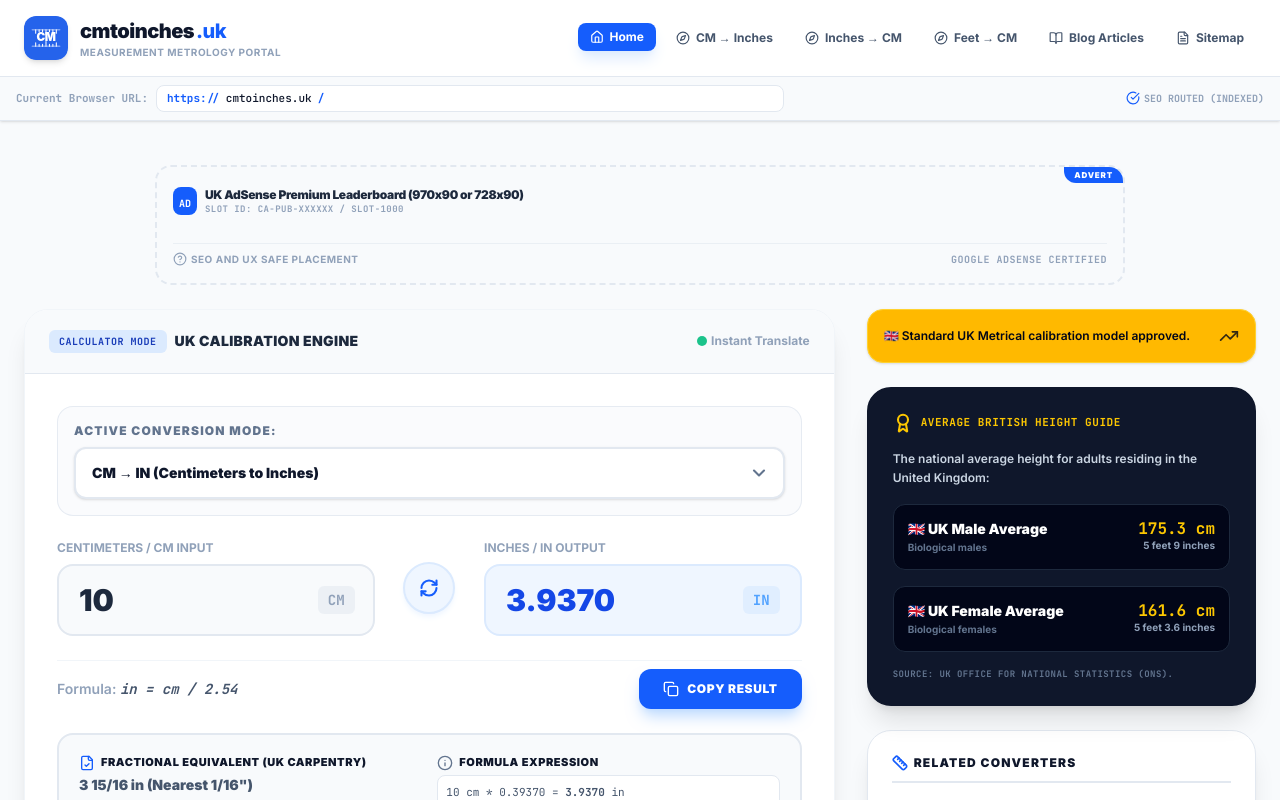
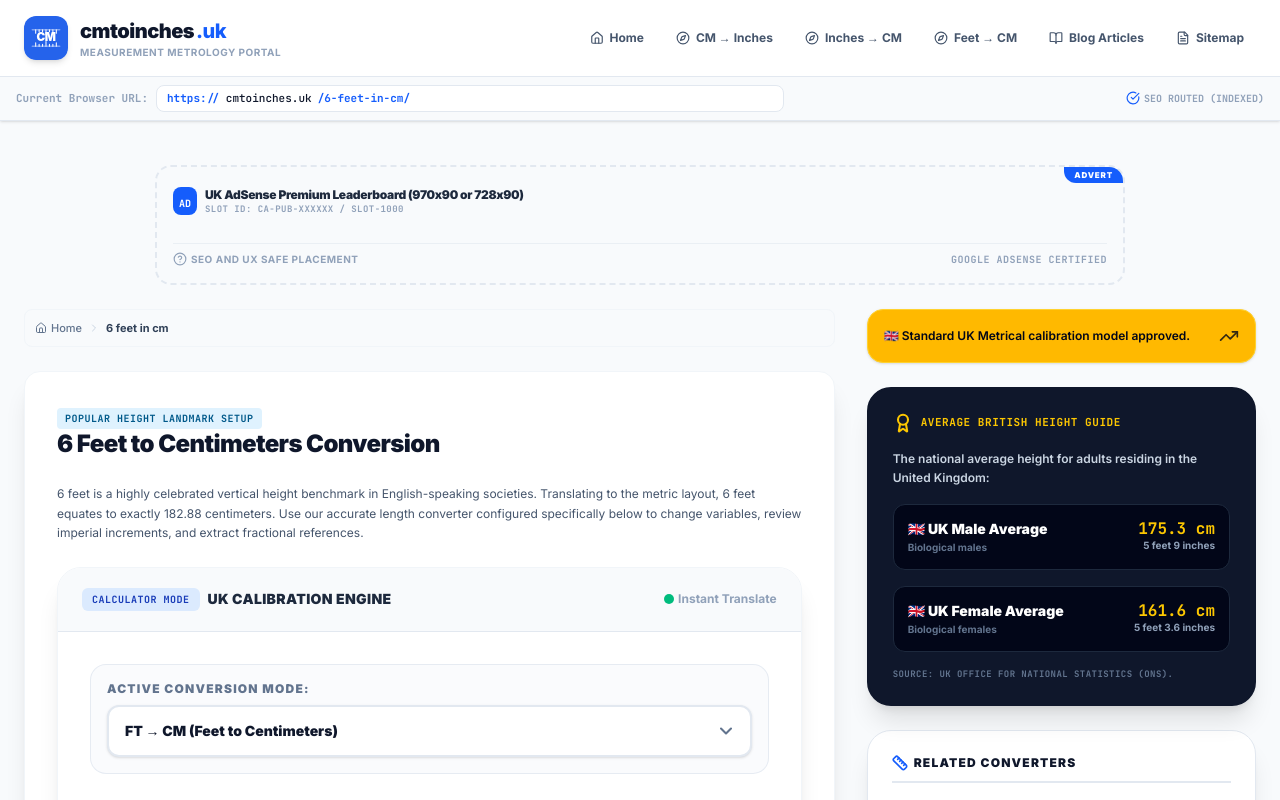
Before and after one commit to umakant345435t/cmtoinchesuk, a React (Vite) app: page /6-feet-in-cm in a window 1280 px wide. Shown: the top 800 px of the page. Built offline with nearby package versions, Linux system fonts and the light colour scheme.

Commit message:
feat: implement SPA routing and deployment workflow
Add dynamic route initialization from URL path and configure GitHub Actions for automatic deployment to GitHub Pages with 404 fallback handling.

```diff
--- a/src/App.tsx
+++ b/src/App.tsx
@@ -30,7 +30,50 @@ import {
 } from 'lucide-react';
 
 export default function App() {
-  const [currentPath, setCurrentPath] = useState<RoutePath>('/');
+  const [currentPath, setCurrentPath] = useState<RoutePath>(() => {
+    if (typeof window !== 'undefined') {
+      let path = window.location.pathname;
+      if (!path.endsWith('/') && !path.includes('.')) {
+        path = path + '/';
+      }
+
+      const allPaths: string[] = [
+        '/',
+        '/cm-to-inches/',
+        '/inches-to-cm/',
+        '/feet-to-cm/',
+        '/cm-to-feet/',
+        '/meters-to-feet/',
+        '/feet-to-meters/',
+        '/mm-to-inches/',
+        '/inches-to-mm/',
+        '/150-cm-to-inches/',
+        '/170-cm-to-inches/',
+        '/180-cm-to-inches/',
+        '/200-cm-to-inches/',
+        '/5-feet-in-cm/',
+        '/6-feet-in-cm/',
+        '/about-us/',
+        '/contact-us/',
+        '/privacy-policy/',
+        '/terms-and-conditions/',
+        '/disclaimer/',
+        '/cookie-policy/',
+        '/sitemap/',
+        '/blog/',
+        '/blog/how-many-inches-in-1-cm/',
+        '/blog/cm-vs-inches/',
+        '/blog/uk-height-conversion-guide/',
+        '/blog/clothing-size-conversion/',
+        '/blog/international-measurement-systems/'
+      ];
+
+      if (allPaths.includes(path)) {
+        return path as RoutePath;
+      }
+    }
+    return '/';
+  });
   const [converterType, setConverterType] = useState<string>('cm-to-inches');
   const [converterValue, setConverterValue] = useState<number | undefined>(undefined);
 
@@ -41,6 +84,65 @@ export default function App() {
   const [contactMessage, setContactMessage] = useState('');
   const [contactSubmitted, setContactSubmitted] = useState(false);
   const [emailCopied, setEmailCopied] = useState(false);
+
+  // Handle popstate (browser back/forward buttons)
+  useEffect(() => {
+    const handlePopState = () => {
+      let path = window.location.pathname;
+      if (!path.endsWith('/') && !path.includes('.')) {
+        path = path + '/';
+      }
+
+      const allPaths: string[] = [
+        '/',
+        '/cm-to-inches/',
+        '/inches-to-cm/',
+        '/feet-to-cm/',
+        '/cm-to-feet/',
+        '/meters-to-feet/',
+        '/feet-to-meters/',
+        '/mm-to-inches/',
+        '/inches-to-mm/',
+        '/150-cm-to-inches/',
+        '/170-cm-to-inches/',
+        '/180-cm-to-inches/',
+        '/200-cm-to-inches/',
+        '/5-feet-in-cm/',
+        '/6-feet-in-cm/',
+        '/about-us/',
+        '/contact-us/',
+        '/privacy-policy/',
+        '/terms-and-conditions/',
+        '/disclaimer/',
+        '/cookie-policy/',
+        '/sitemap/',
+        '/blog/',
+        '/blog/how-many-inches-in-1-cm/',
+        '/blog/cm-vs-inches/',
+        '/blog/uk-height-conversion-guide/',
+        '/blog/clothing-size-conversion/',
+        '/blog/international-measurement-systems/'
+      ];
+
+      if (allPaths.includes(path)) {
+        handleNavigate(path as RoutePath);
+      } else {
+        handleNavigate('/');
+      }
+    };
+
+    window.addEventListener('popstate', handlePopState);
+    return () => {
+      window.removeEventListener('popstate', handlePopState);
+    };
+  }, []);
+
+  // Synchronize dynamic routes on startup
+  useEffect(() => {
+    if (currentPath !== '/') {
+      handleNavigate(currentPath);
+    }
+  }, []);
 
   // Scroll to top whenever route changes
   useEffect(() => {
@@ -140,10 +242,16 @@ export default function App() {
     else if (typeId === 'inches-to-mm') route = '/inches-to-mm/';
 
     setCurrentPath(route);
+    if (typeof window !== 'undefined' && window.location.pathname !== route) {
+      window.history.pushState({ path: route }, '', route);
+    }
   };
 
   const handleNavigate = (path: RoutePath) => {
     setCurrentPath(path);
+    if (typeof window !== 'undefined' && window.location.pathname !== path) {
+      window.history.pushState({ path }, '', path);
+    }
     // Reset specific custom values if arriving at generic route
     if (path === '/') {
       setConverterType('cm-to-inches');
```
Also changed, not shown: 2 other files (tests, documents, lock files or other folders).
